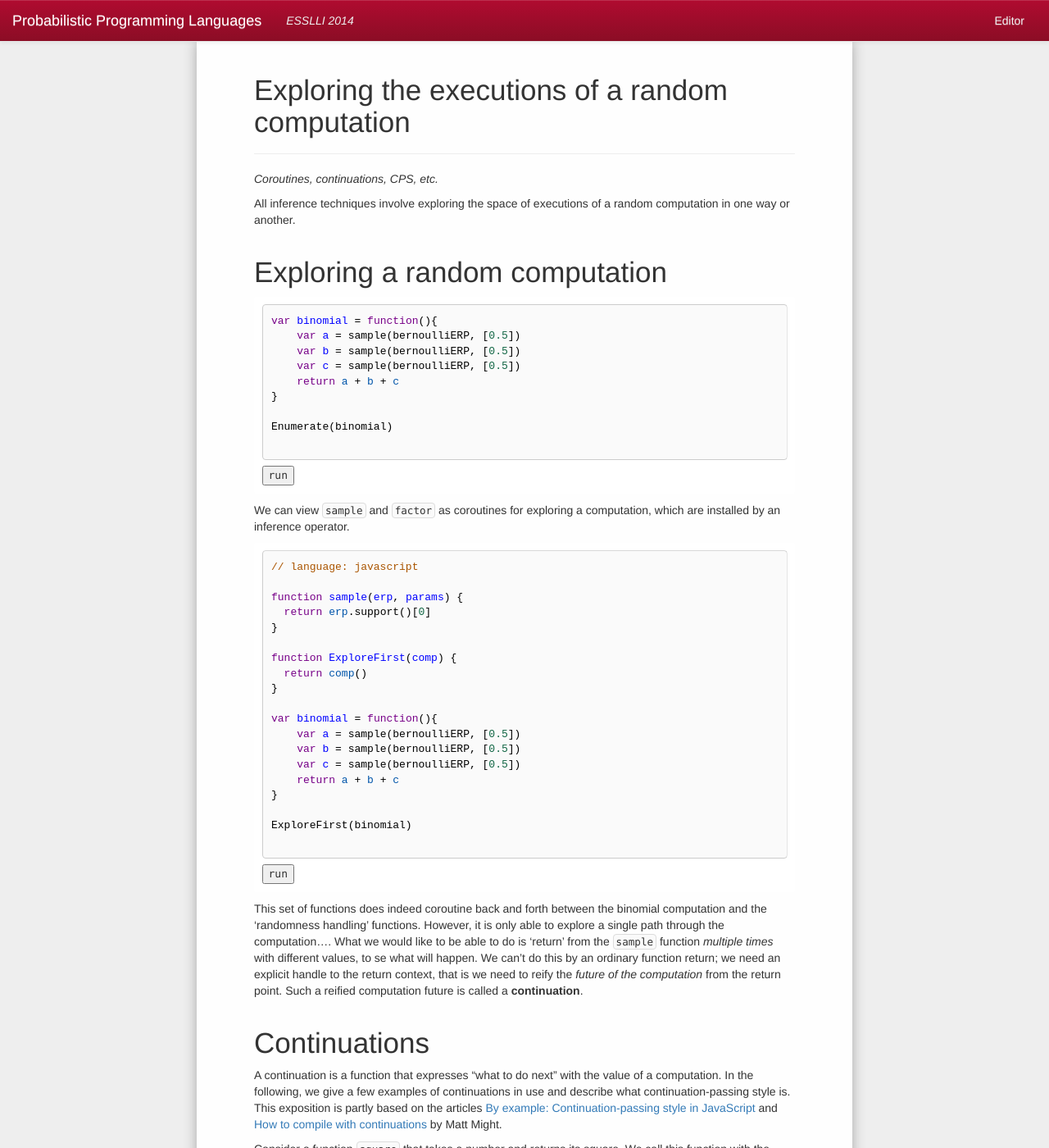
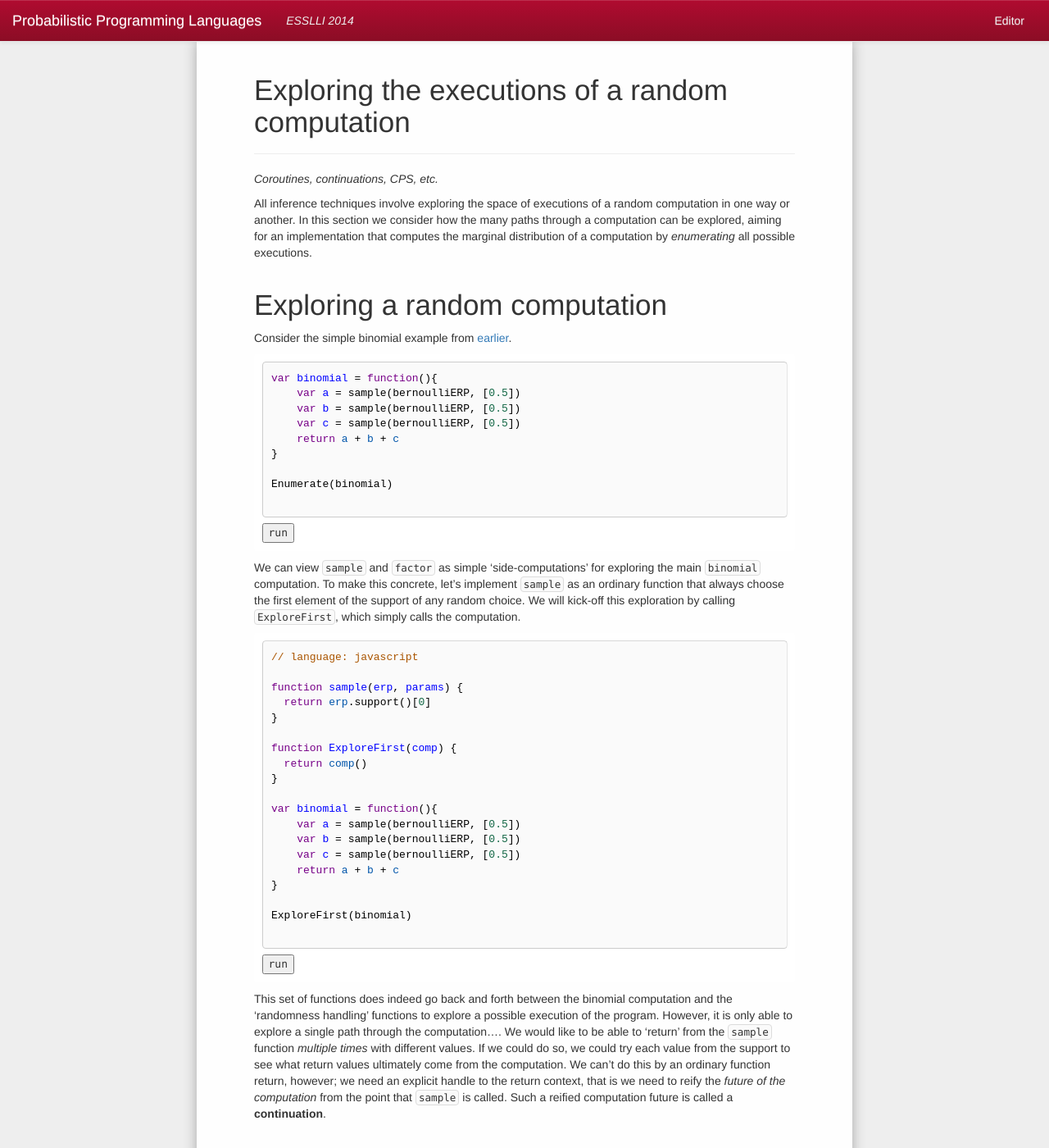
Before and after one commit to probmods/dippl, a Jekyll site: the page built from lectures/03-enumeration.md, in a window 1280 px wide and 1400 px high. Shown: the whole window at 82% size. Built offline with Jekyll 4.4.1, drawn with Linux system fonts in a browser that asks for light colours; nearby versions of some CDN libraries; library files that are not in the unit come from our copies; a script that is not in the unit is left out; some of the changed text lies outside the part shown.

Commit message:
cleanup writing in enumeration page

```diff
--- a/lectures/03-enumeration.md
+++ b/lectures/03-enumeration.md
@@ -4,9 +4,11 @@ title: Exploring the executions of a random computation
 description: Coroutines, continuations, CPS, etc.
 ---
 
-All inference techniques involve exploring the space of executions of a random computation in one way or another.
+All inference techniques involve exploring the space of executions of a random computation in one way or another. In this section we consider how the many paths through a computation can be explored, aiming for an implementation that computes the marginal distribution of a computation by *enumerating* all possible executions.
 
 # Exploring a random computation
+
+Consider the simple binomial example from [earlier](WebPPL.html).
 
 ~~~
 var binomial = function(){
@@ -19,7 +21,7 @@ var binomial = function(){
 Enumerate(binomial)
 ~~~
 
-We can view `sample` and `factor` as coroutines for exploring a computation, which are installed by an inference operator.
+We can view `sample` and `factor` as simple 'side-computations' for exploring the main `binomial` computation. To make this concrete, let's implement `sample` as an ordinary function that always choose the first element of the support of any random choice. We will kick-off this exploration by calling `ExploreFirst`, which simply calls the computation.
 
 ~~~
 // language: javascript
@@ -42,8 +44,8 @@ var binomial = function(){
 ExploreFirst(binomial)
 ~~~
 
-This set of functions does indeed coroutine back and forth between the binomial computation and the 'randomness handling' functions.
-However, it is only able to explore a single path through the computation.... What we would like to be able to do is 'return' from the `sample` function *multiple times* with different values, to se what will happen. We can't do this by an ordinary function return; we need an explicit handle to the return context, that is we need to reify the *future of the computation* from the return point. Such a reified computation future is called a **continuation**.
+This set of functions does indeed go back and forth between the binomial computation and the 'randomness handling' functions to explore a possible execution of the program.
+However, it is only able to explore a single path through the computation.... We would like to be able to 'return' from the `sample` function *multiple times* with different values. If we could do so, we could try each value from the support to see what return values ultimately come from the computation. We can't do this by an ordinary function return, however; we need an explicit handle to the return context, that is we need to reify the *future of the computation* from the point that `sample` is called. Such a reified computation future is called a **continuation**.
 
 # Continuations
 
@@ -299,6 +301,8 @@ var CPSbinomial = function (k) {
 Marginalize(CPSbinomial)
 ~~~
 
+We can now do marginal inference by enumeration of an arbitrary (finite) computation! As long as we're willing to write it in CPS... which can be painful. Fortunately CPS can be done automatically, to relieve the programmer of the burden, while still enabling the coroutine method.
+
 
 # Continuation-passing transform
 
```
Also changed, not shown: other parts of lectures/03-enumeration.md (+1 -1 lines).
